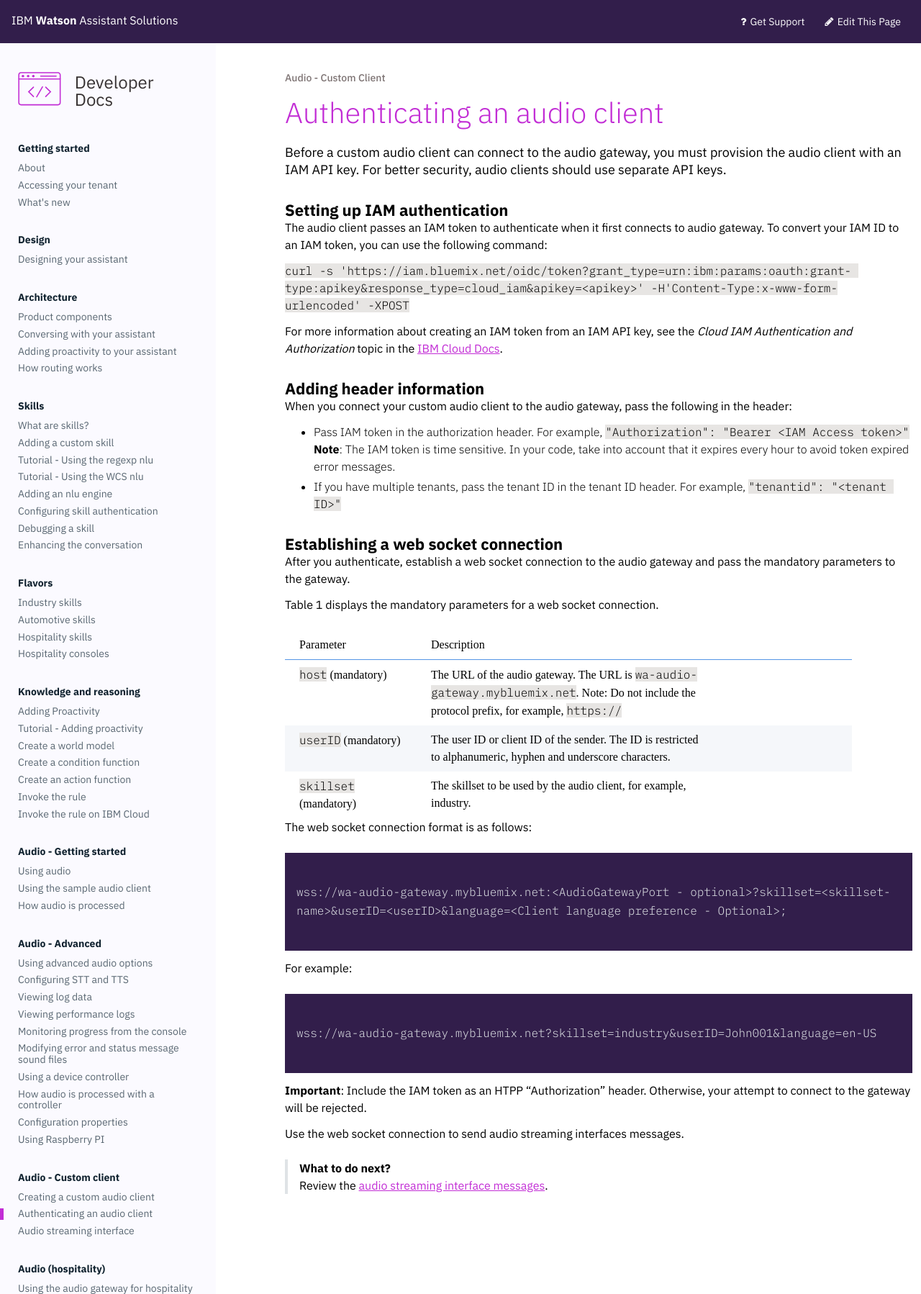
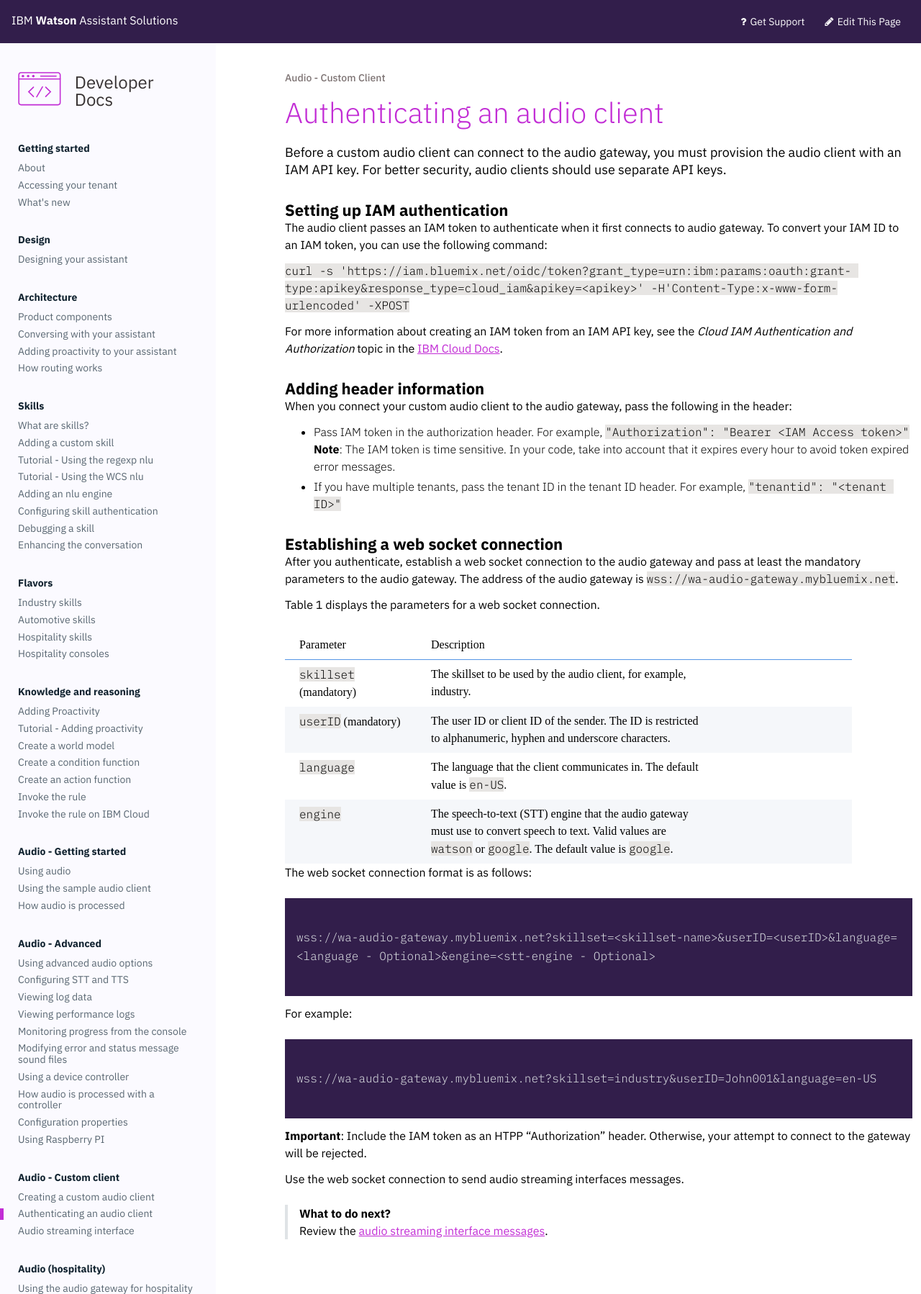
Before and after one commit to Watson-Personal-Assistant/developer, a Jekyll site: the page built from _content/audio_custom/audio_authentication.md, in a window 1280 px wide. Shown: the whole page at 72% size. Built offline with Jekyll 4.4.1, drawn with Linux system fonts in a browser that asks for light colours; some web fonts are replaced.

Commit message:
Add optional values

````diff
--- a/_content/audio_custom/audio_authentication.md
+++ b/_content/audio_custom/audio_authentication.md
@@ -21,21 +21,23 @@
 
 ### Establishing a web socket connection
 
-After you authenticate, establish a web socket connection to the audio gateway and pass the mandatory parameters to the gateway.
+After you authenticate, establish a web socket connection to the audio gateway and pass at least the mandatory parameters to the audio gateway. The address of the audio gateway is `wss://wa-audio-gateway.mybluemix.net`.
 
-Table 1 displays the mandatory parameters for a web socket connection.
+Table 1 displays the parameters for a web socket connection.
 
 | Parameter  |Description |
 |-----|:-------------------------|
-| `host` (mandatory)  | The URL of the audio gateway.  The URL is `wa-audio-gateway.mybluemix.net`. Note: Do not include the protocol prefix, for example, `https://`
+| `skillset`  (mandatory) | The skillset to be used by the audio client, for example, industry.
 | `userID` (mandatory)  | The user ID or client ID of the sender.  The ID is restricted to alphanumeric, hyphen and underscore characters.
-| `skillset`  (mandatory) | The skillset to be used by the audio client, for example, industry.
+| `language`| The language that the client communicates in. The default value is `en-US`.
+| `engine` | The speech-to-text (STT) engine that the audio gateway must use to convert speech to text. Valid values are `watson` or `google`. The default value is `google`.
+
 
 The web socket connection format is as follows:
 
 ```
 
-wss://wa-audio-gateway.mybluemix.net:<AudioGatewayPort - optional>?skillset=<skillset-name>&userID=<userID>&language=<Client language preference - Optional>;
+wss://wa-audio-gateway.mybluemix.net?skillset=<skillset-name>&userID=<userID>&language=<language - Optional>&engine=<stt-engine - Optional>
 
 ```
 For example:
````
